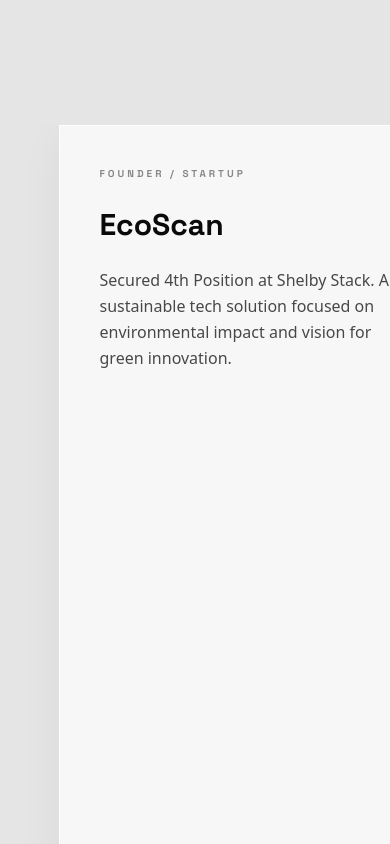
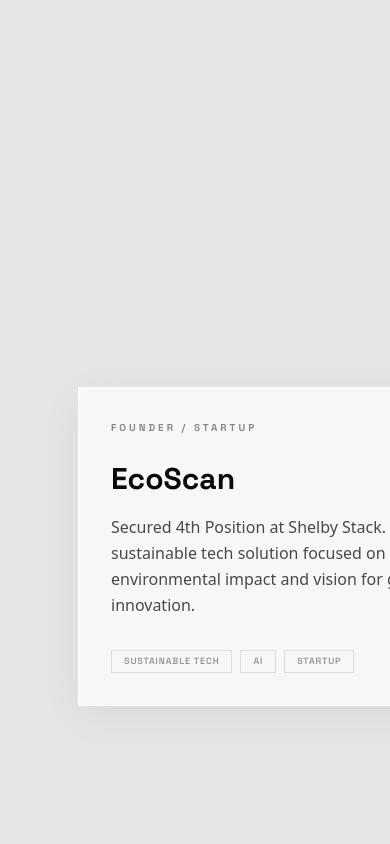
Before and after one commit to mabdullah-ismail/Portfolio-V2, a Next.js app: page / in a window 390 px wide. Shown: the part 1620-2464 px from the top of the page. Built offline with nearby package versions, Linux system fonts and the light colour scheme.

Commit message:
style: reduce project card height to wrap content

```diff
--- a/app/page.tsx
+++ b/app/page.tsx
@@ -183,24 +183,22 @@
 
         {/* Projects Horizontal Scroll Section */}
         <section id="experience" className="h-[100vh] pointer-events-auto overflow-hidden">
-          <div className="horizontal-scroll-container flex gap-16 px-[15vw] items-center h-full w-max">
+          <div className="horizontal-scroll-container flex gap-16 px-[20vw] items-center h-full w-max">
             {PROJECTS.map((project, index) => (
               <a
                 key={index}
                 href={project.link}
                 target="_blank"
                 rel="noreferrer"
-                className="horizontal-panel flex-shrink-0 w-[80vw] md:w-[35vw] group"
+                className="horizontal-panel flex-shrink-0 w-[80vw] md:w-[40vw] group"
               >
-                <div className="glass-card p-10 md:p-12 rounded-none h-full border border-transparent group-hover:border-[#0A0A0A] transition-all duration-500 hover:bg-white/95 shadow-sm group-hover:shadow-xl flex flex-col justify-between">
-                  <div>
-                    <div className="flex justify-between items-start mb-6">
-                      <div className="font-display text-[10px] text-[#888] uppercase tracking-[0.3em] font-bold">{project.role}</div>
-                      <svg className="w-4 h-4 opacity-0 group-hover:opacity-100 transition-opacity text-[#0A0A0A]" fill="none" stroke="currentColor" viewBox="0 0 24 24"><path strokeLinecap="round" strokeLinejoin="round" strokeWidth={2} d="M10 6H6a2 2 0 00-2 2v10a2 2 0 002 2h10a2 2 0 002-2v-4M14 4h6m0 0v6m0-6L10 14" /></svg>
-                    </div>
-                    <h3 className="font-display text-3xl md:text-4xl font-bold mb-6 text-[#0A0A0A] leading-tight">{project.title}</h3>
-                    <p className="text-base text-[#484848] mb-8 leading-relaxed font-light">{project.description}</p>
+                <div className="glass-card p-8 md:p-12 rounded-none border border-transparent group-hover:border-[#0A0A0A] transition-all duration-500 hover:bg-white/95 shadow-sm group-hover:shadow-xl">
+                  <div className="flex justify-between items-start mb-6">
+                    <div className="font-display text-[10px] text-[#888] uppercase tracking-[0.3em] font-bold">{project.role}</div>
+                    <svg className="w-4 h-4 opacity-0 group-hover:opacity-100 transition-opacity text-[#0A0A0A]" fill="none" stroke="currentColor" viewBox="0 0 24 24"><path strokeLinecap="round" strokeLinejoin="round" strokeWidth={2} d="M10 6H6a2 2 0 00-2 2v10a2 2 0 002 2h10a2 2 0 002-2v-4M14 4h6m0 0v6m0-6L10 14" /></svg>
                   </div>
+                  <h3 className="font-display text-3xl md:text-4xl font-bold mb-4 text-[#0A0A0A] leading-tight">{project.title}</h3>
+                  <p className="text-base text-[#484848] mb-8 leading-relaxed font-light">{project.description}</p>
                   <div className="flex flex-wrap gap-2">
                     {project.tags.map((tag, i) => (
                       <span key={i} className="px-3 py-1 border border-[#ddd] text-[9px] uppercase tracking-[0.1em] text-[#888] font-display font-medium">
```
